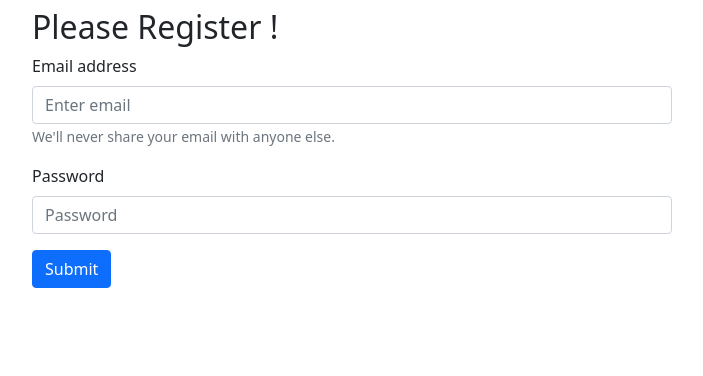
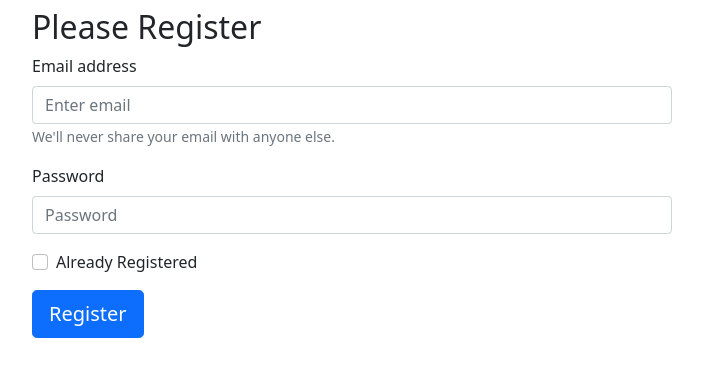
Before and after one commit to Shaheenalam35/Email-Password-Auth-React, a React (Create React App) app: page / in a window 1280 px wide. Shown: the top 376 px of the page, without its empty margins (288-991 px from the left). Built offline with nearby package versions, Linux system fonts and the light colour scheme.

Commit message:
Toggle registration and login done

```diff
--- a/src/App.js
+++ b/src/App.js
@@ -1,6 +1,10 @@
 import "./App.css";
 import "bootstrap/dist/css/bootstrap.min.css";
-import { createUserWithEmailAndPassword, getAuth } from "firebase/auth";
+import {
+  createUserWithEmailAndPassword,
+  getAuth,
+  signInWithEmailAndPassword,
+} from "firebase/auth";
 import app from "./firebase.init";
 import { Button, Form } from "react-bootstrap";
 import { useState } from "react";
@@ -9,6 +13,7 @@ const auth = getAuth(app);
 function App() {
   const [email, setEmail] = useState("");
   const [password, setPassword] = useState("");
+  const [registered, setRegistered] = useState(false);
   const [validated, setValidated] = useState(false);
   const [error, setError] = useState("");
   const handleEmailBlur = (event) => {
@@ -16,6 +21,9 @@ function App() {
   };
   const handlePasswordBlur = (event) => {
     setPassword(event.target.value);
+  };
+  const handleRegisteredChange = (event) => {
+    setRegistered(event.target.checked);
   };
   const handleFormSubmit = (event) => {
     const form = event.currentTarget;
@@ -37,21 +45,36 @@ function App() {
     setValidated(true);
     setError("");
 
+    if (registered) {
+      signInWithEmailAndPassword(auth, email, password)
+        .then((result) => {
+          const user = result.user;
+          console.log(user);
+        })
+        .catch((error) => {
+          console.error(error);
+          setError(error.message);
+        });
+    } else {
       createUserWithEmailAndPassword(auth, email, password)
         .then((result) => {
           // Signed in
           const user = result.user;
           console.log(user);
+          setEmail("");
+          setPassword("");
           // ...
         })
         .catch((error) => {
           console.error(error);
+          setError(error.message);
         });
+    }
   };
   return (
     <div>
       <div className="registration w-50 mx-auto mt-2">
-        <h2>Please Register !</h2>
+        <h2>Please {registered ? "Login" : "Register"} </h2>
         <Form noValidate validated={validated} onSubmit={handleFormSubmit}>
           <Form.Group className="mb-3" controlId="formBasicEmail">
             <Form.Label>Email address</Form.Label>
@@ -82,9 +105,15 @@ function App() {
             </Form.Control.Feedback>
           </Form.Group>
           <p className="text-danger">{error} </p>
-
-          <Button variant="primary" type="submit">
-            Submit
+          <Form.Group className="mb-3" controlId="formBasicCheckbox">
+            <Form.Check
+              onChange={handleRegisteredChange}
+              type="checkbox"
+              label="Already Registered"
+            />
+          </Form.Group>
+          <Button variant="primary btn-lg" type="submit">
+            {registered ? "Login" : "Register"}
           </Button>
         </Form>
       </div>
```
Lines whose indentation alone changed are shown as unchanged.
